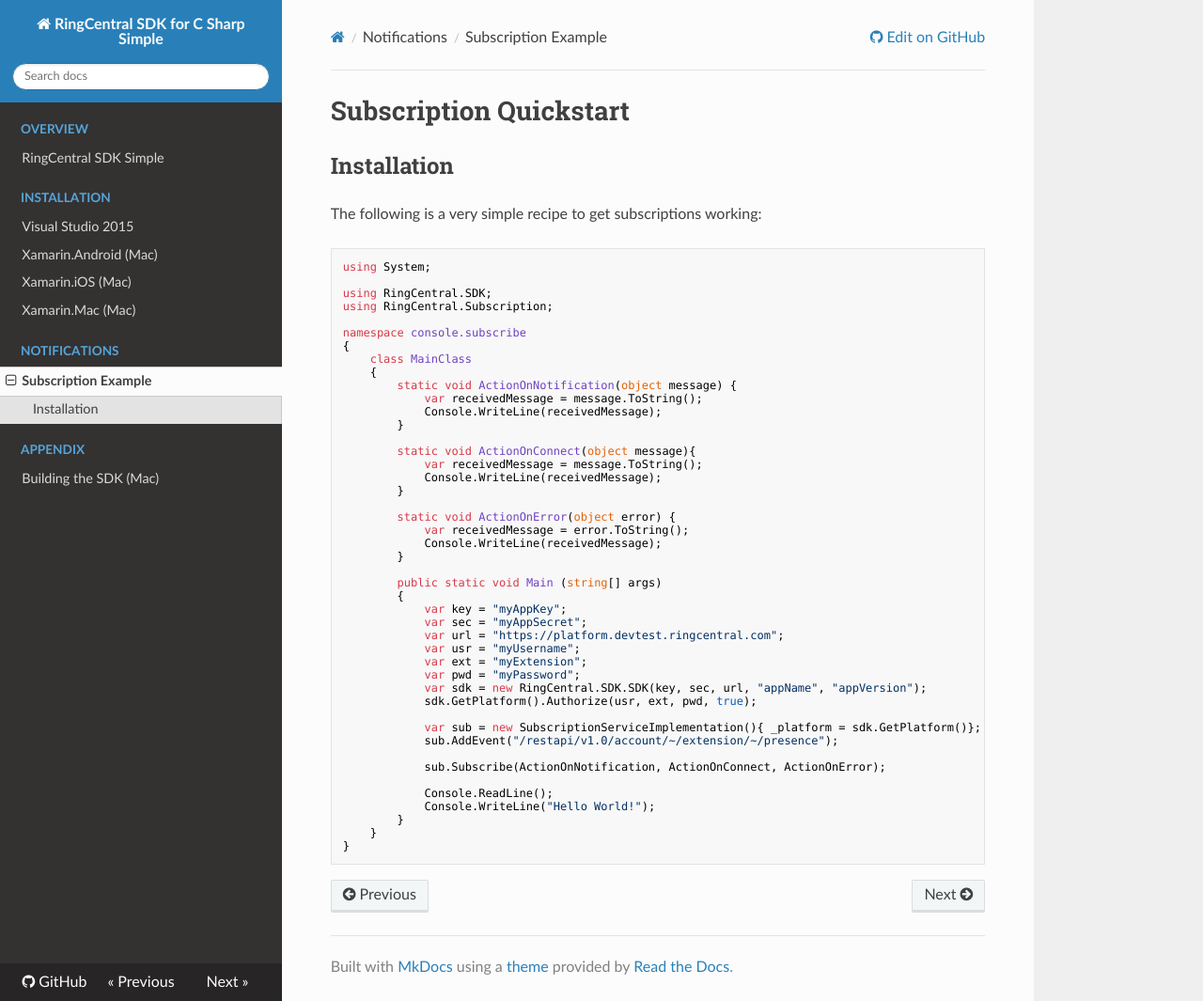
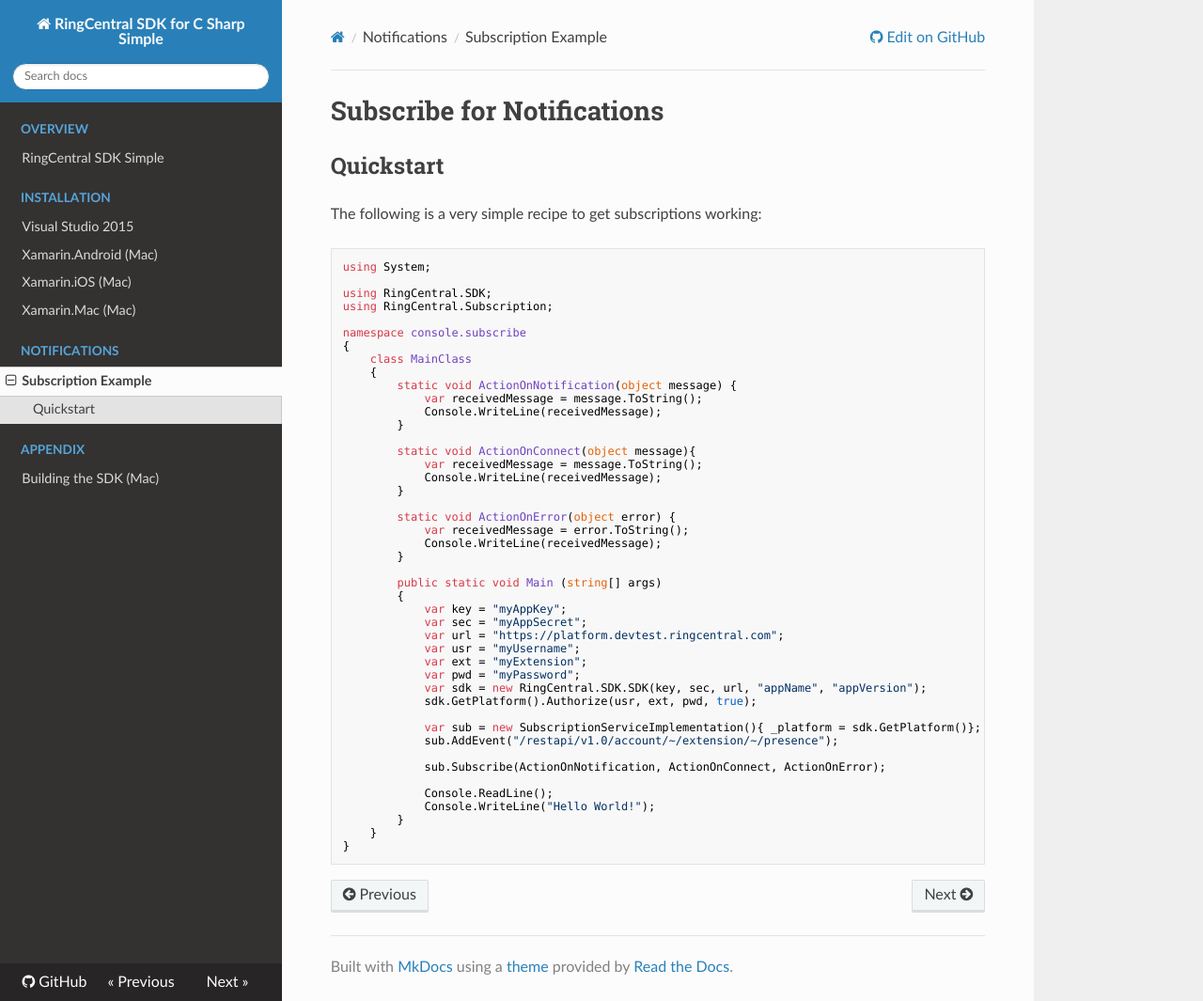
Before and after one commit to grokify/ringcentral-sdk-csharp-simple, an MkDocs documentation site: the page built from docs/notifications/Subscription.md, in a window 1280 px wide and 1065 px high. Shown: the whole window at 94% size. Built offline with MkDocs 1.6.1, drawn with Linux system fonts in a browser that asks for light colours; nearby versions of some CDN libraries; old or Windows-style settings are respelled for this version of MkDocs.

Commit message:
update docs

```diff
--- a/docs/notifications/Subscription.md
+++ b/docs/notifications/Subscription.md
@@ -1,6 +1,6 @@
-# Subscription Quickstart
+# Subscribe for Notifications
 
-## Installation
+## Quickstart
 
 The following is a very simple recipe to get subscriptions working:
 
```
